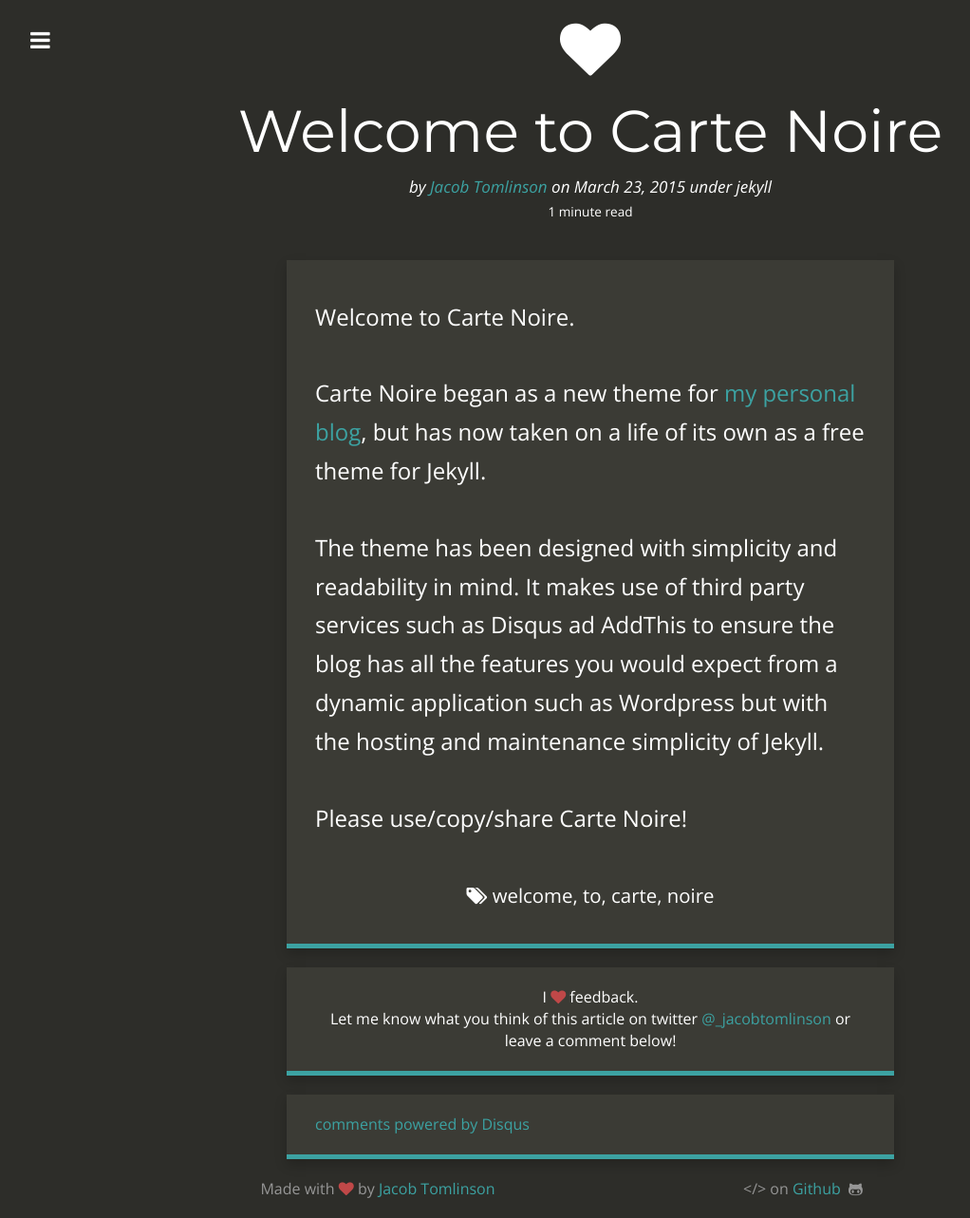
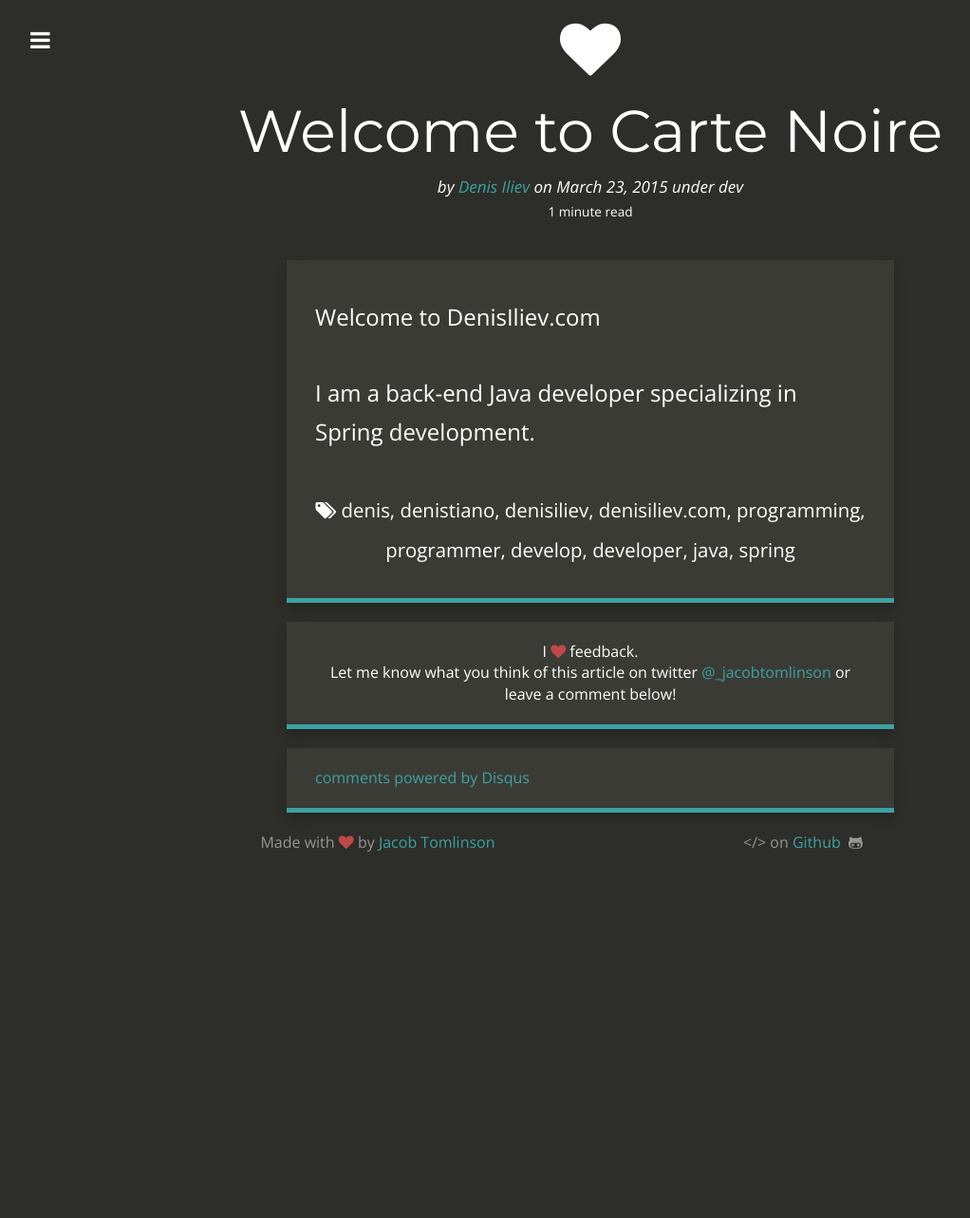
Before and after one commit to denistiano/denistiano.github.io, a Jekyll site: the page built from _posts/2015-03-23-welcome-to-carte-noir.md, in a window 1280 px wide. Shown: the whole page at 95% size, without its empty margins (18-1040 px from the left). Built offline with Jekyll 4.4.1, drawn with Linux system fonts in a browser that asks for light colours; nearby versions of some CDN libraries; comment, search, counter and statistics services are not loaded; after the commit the page ends 919 px from its top, so only the background shows below that.

Commit message:
Update 2015-03-23-welcome-to-carte-noir.md
Updated post

```diff
--- a/_posts/2015-03-23-welcome-to-carte-noir.md
+++ b/_posts/2015-03-23-welcome-to-carte-noir.md
@@ -2,27 +2,25 @@
 layout:     post
 title:      Welcome to Carte Noire
 date:       2015-03-23 15:31:19
-author:     Jacob Tomlinson
-summary:    Carte Noire is a dark blog theme for Jekyll focusing on a clear reading experience.
-categories: jekyll
+author:     Denis Iliev
+summary:    I am a back-end Java developer specializing in Spring development.
+categories: dev
 thumbnail:  heart
 tags:
- - welcome
- - to
- - carte
- - noire
+ - denis
+ - denistiano
+ - denisiliev
+ - denisiliev.com
+ - programming
+ - programmer
+ - develop
+ - developer
+ - java
+ - spring
 ---
 
-Welcome to Carte Noire.
+Welcome to DenisIliev.com
 
-Carte Noire began as a new theme for [my personal blog][1], but has now taken
-on a life of its own as a free theme for Jekyll.
+I am a back-end Java developer specializing in Spring development.
 
-The theme has been designed with simplicity and readability in mind. It makes
-use of third party services such as Disqus ad AddThis to ensure the blog has
-all the features you would expect from a dynamic application such as Wordpress
-but with the hosting and maintenance simplicity of Jekyll.
-
-Please use/copy/share Carte Noire!
-
-[1]: http://www.jacobtomlinson.co.uk/
+[1]: http://www.denisiliev.com/
```
